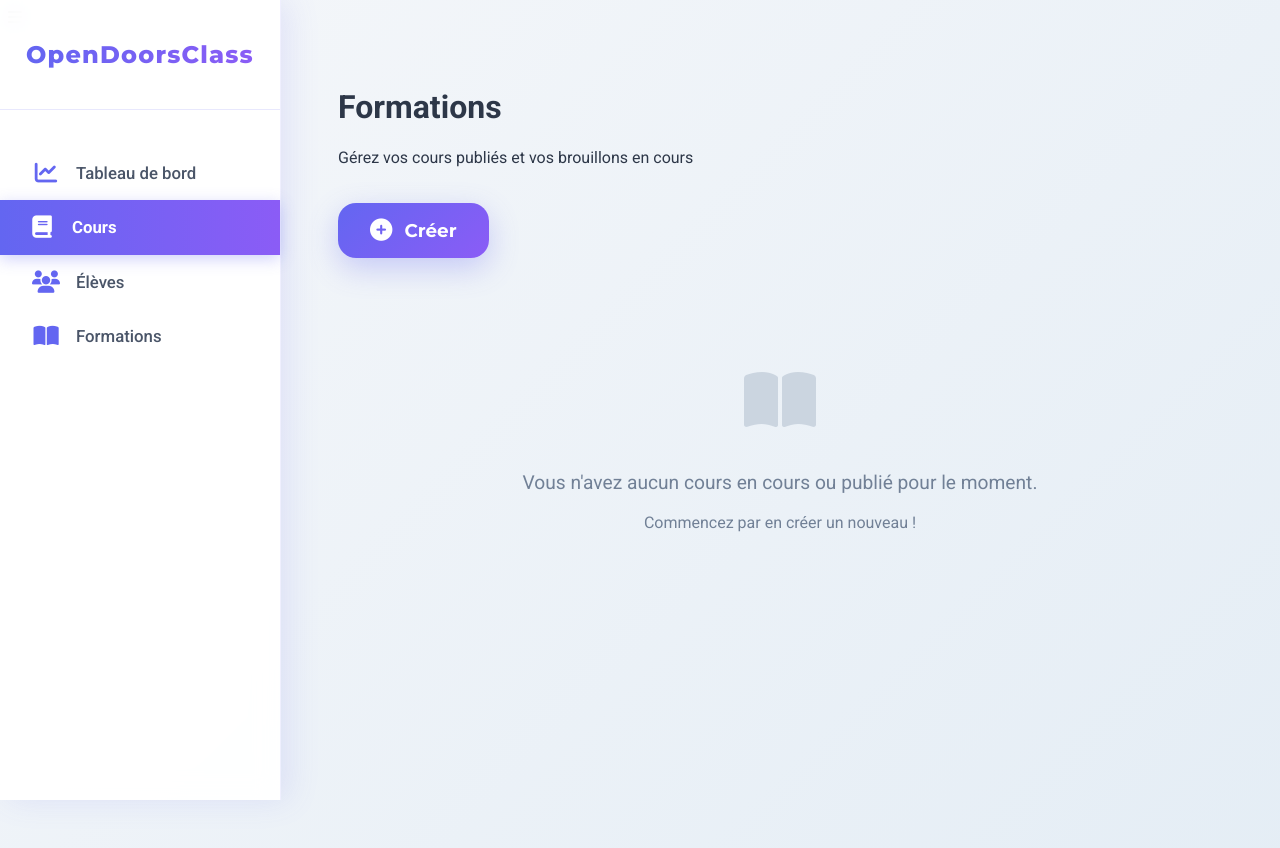
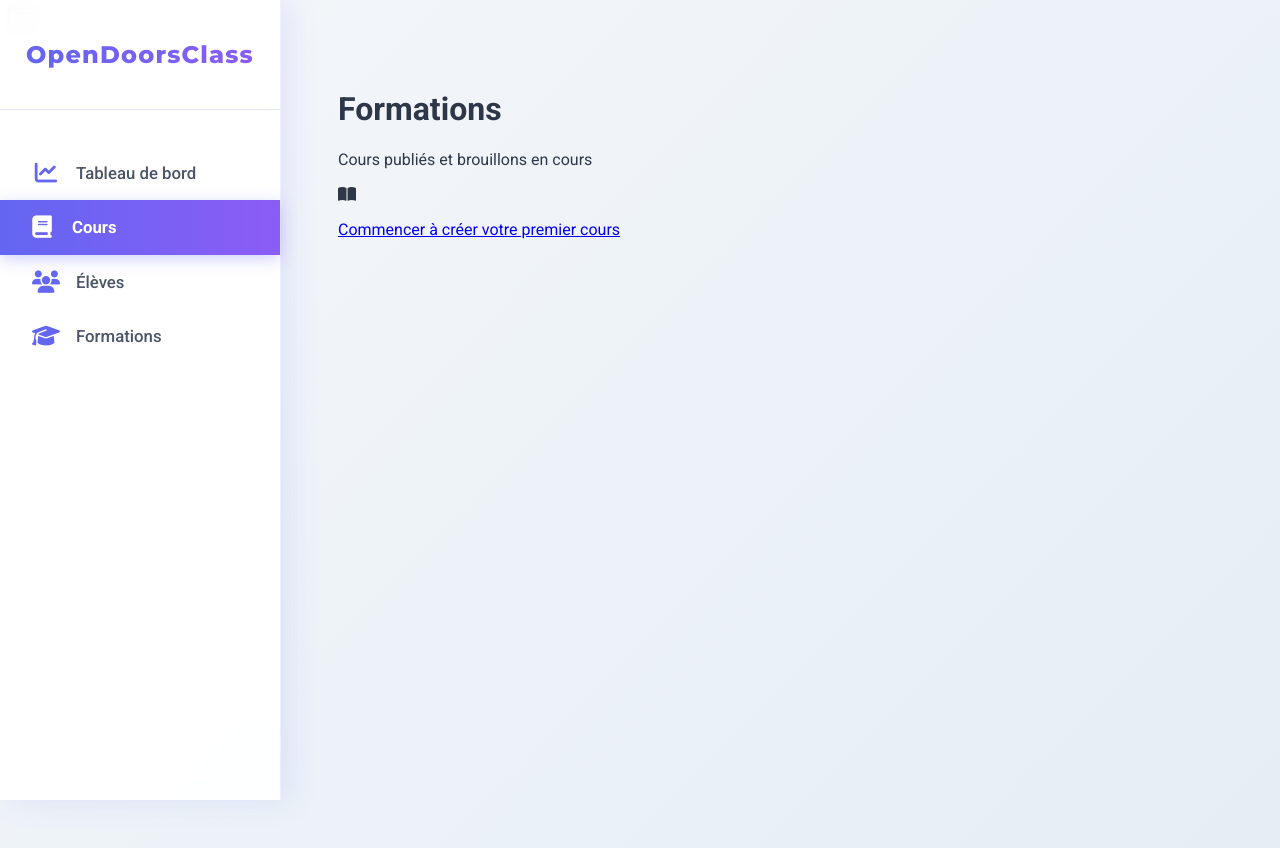
Before and after one commit to NathanLeFuturMillionaire/mrnathanenglish, a PHP site: page /mrnathan-english/app/views/admins/courses/listCourses.php in a window 1280 px wide. Shown: the top 848 px of the page. Before the commit the page ends 800 px from the top, so only its background shows below. Run offline with PHP 8.4, Linux system fonts and the light colour scheme.

Commit message:
ui(course): add course listing with drafts and published items

```diff
--- a/app/views/admins/courses/listCourses.php
+++ b/app/views/admins/courses/listCourses.php
@@ -1,96 +1,143 @@
 <!DOCTYPE html>
-<html lang="en">
+<html lang="fr">
 
 <head>
     <meta charset="UTF-8">
     <meta name="viewport" content="width=device-width, initial-scale=1.0">
-    <title>OpenDoorsClass - Créer un cours</title>
+    <title>Formations – OpenDoorsClass</title>
+
+    <!-- Fonts -->
     <link rel="preconnect" href="https://fonts.googleapis.com">
     <link rel="preconnect" href="https://fonts.gstatic.com" crossorigin>
-    <link href="https://fonts.googleapis.com/css2?family=Montserrat:wght@500;600;700;800&family=Roboto:wght@400;500;700&display=swap" rel="stylesheet">
+    <link href="https://fonts.googleapis.com/css2?family=Montserrat:wght@600;700;800&family=Roboto:wght@400;500;700&display=swap" rel="stylesheet">
+
+    <!-- Icons -->
     <link rel="stylesheet" href="https://cdnjs.cloudflare.com/ajax/libs/font-awesome/6.5.0/css/all.min.css">
+
+    <!-- Styles -->
     <link rel="stylesheet" href="../public/css/admins/courses/listCourses.css">
-    <title>Cours - OpenDoorsClass</title>
 </head>
 
 <body>
 
-    <!-- Bouton burger mobile -->
-    <div class="mobile-menu-toggle">
+    <!-- Menu mobile -->
+    <button class="mobile-menu-toggle" aria-label="Ouvrir le menu">
         <i class="fas fa-bars"></i>
-    </div>
+    </button>
 
     <!-- Sidebar -->
     <aside class="sidebar">
         <div class="sidebar-header">
             <h2>OpenDoorsClass</h2>
         </div>
+
         <nav class="sidebar-nav">
             <ul>
-                <li><a href="./dashboard"><i class="fas fa-chart-line"></i><span>Tableau de bord</span></a></li>
-                <li><a href="./courses" class="active"><i class="fas fa-book"></i><span>Cours</span></a></li>
-                <li><a href="#"><i class="fas fa-users"></i><span>Élèves</span></a></li>
-                <li><a href="#"><i class="fas fa-book-open"></i><span>Formations</span></a></li>
+                <li>
+                    <a href="../public/dashboard">
+                        <i class="fas fa-chart-line"></i>
+                        <span>Tableau de bord</span>
+                    </a>
+                </li>
+                <li>
+                    <a href="../public/courses" class="active">
+                        <i class="fas fa-book"></i>
+                        <span>Cours</span>
+                    </a>
+                </li>
+                <li>
+                    <a href="../public/students">
+                        <i class="fas fa-users"></i>
+                        <span>Élèves</span>
+                    </a>
+                </li>
+                <li>
+                    <a href="#">
+                        <i class="fas fa-graduation-cap"></i>
+                        <span>Formations</span>
+                    </a>
+                </li>
             </ul>
         </nav>
     </aside>
 
     <main class="main-content">
+
         <header class="page-header">
             <h1>Formations</h1>
-            <p class="subtitle">Gérez vos cours publiés et vos brouillons en cours</p>
+            <p class="subtitle">Cours publiés et brouillons en cours</p>
+            <!-- <a href="../public/courses/create" class="btn-new-course">
+                <i class="fas fa-plus-circle"></i>
+                Créer un cours
+            </a> -->
         </header>
 
-        <a href="./courses/create" class="btn-new-course">
-            <i class="fas fa-plus-circle"></i>
-            Créer
-        </a>
+        <?php if (empty($allCourses)): ?>
+            <section class="empty-state">
+                <i class="fas fa-book-open"></i>
+                <p><a href="../public/courses/create">Commencer à créer votre premier cours</a></p>
+            </section>
+        <?php else: ?>
+            <section class="courses-grid">
+                <?php foreach ($allCourses as $course): ?>
+                    <?php
+                    $isDraft = !empty($course['is_draft']);
+                    $courseId = $isDraft ? $course['draft_id'] : $course['id'];
+                    ?>
 
-        <?php if (empty($allCourses)): ?>
-            <div style="text-align: center; padding: 60px 20px; color: #718096;">
-                <i class="fas fa-book-open" style="font-size: 4rem; margin-bottom: 20px; color: #cbd5e0;"></i>
-                <p style="font-size: 1.2rem;">Vous n'avez aucun cours en cours ou publié pour le moment.</p>
-                <p>Commencez par en créer un nouveau !</p>
-            </div>
-        <?php else: ?>
-            <div class="courses-grid">
-                <?php foreach ($allCourses as $course): ?>
-                    <div class="course-card <?= ($course['is_draft'] ?? false) ? 'draft' : 'published' ?>">
-                        <img src=".<?= htmlspecialchars($course['profile_picture'] ?? '/assets/img/default-course.jpg') ?>"
-                            alt="<?= htmlspecialchars($course['title_course'] ?? 'Sans titre') ?>">
+                    <article class="course-card <?= $isDraft ? 'draft' : 'published' ?>">
+                        <img
+                            src=".<?= htmlspecialchars($course['profile_picture']) ?>"
+                            alt="Illustration du cours <?= htmlspecialchars($course['title_course']) ?>"
+                            loading="lazy">
 
                         <div class="course-card-content">
-                            <h3><?= htmlspecialchars($course['title_course'] ?? 'Sans titre') ?></h3>
+                            <h3><?= htmlspecialchars($course['title_course']) ?></h3>
 
-                            <?php if ($course['is_draft'] ?? false): ?>
-                                <span class="badge badge-draft">Brouillon</span>
-                                <div class="actions">
-                                    <a href="./courses/draft/<?= $course['draft_id'] ?>" class="btn-primary">
+                            <span class="badge <?= $isDraft ? 'badge-draft' : 'badge-published' ?>">
+                                <?= $isDraft ? 'Brouillon' : 'Publié' ?>
+                            </span>
+
+                            <div class="course-description">
+                                <p>
+                                    <?php
+                                    $description = html_entity_decode($course['description_course'] ?? '');
+                                    $excerpt = mb_strimwidth($description, 0, 100, '…', 'UTF-8');
+                                    echo htmlspecialchars($excerpt);
+                                    ?>
+                                </p>
+                            </div>
+
+
+                            <div class="actions">
+                                <?php if ($isDraft): ?>
+                                    <a href="../public/courses/create" class="btn-primary">
                                         <i class="fas fa-edit"></i> Reprendre
                                     </a>
-                                    <a href="../courses/delete-draft/<?= $course['draft_id'] ?>"
+                                    <a
+                                        href="../public/courses/delete-draft?id=<?= (int) $courseId ?>"
                                         class="btn-danger"
-                                        onclick="return confirm('Supprimer définitivement ce brouillon ?')">
+                                        onclick="return confirm('Supprimer définitivement ce brouillon ?');">
                                         <i class="fas fa-trash"></i> Supprimer
                                     </a>
-                                </div>
-                            <?php else: ?>
-                                <span class="badge badge-published">Publié</span>
-                                <div class="actions">
-                                    <a href="../courses/edit/<?= $course['id'] ?>" class="btn-primary">
+
+                                <?php else: ?>
+                                    <a href="/courses/edit/<?= $courseId ?>" class="btn-primary">
                                         <i class="fas fa-edit"></i> Modifier
                                     </a>
-                                    <a href="../courses/view/<?= $course['id'] ?>" class="btn-secondary">
-                                        <i class="fas fa-eye"></i> Voir en ligne
+                                    <a href="/courses/view/<?= $courseId ?>" class="btn-secondary">
+                                        <i class="fas fa-eye"></i> Voir
                                     </a>
-                                </div>
-                            <?php endif; ?>
+                                <?php endif; ?>
+                            </div>
                         </div>
-                    </div>
+                    </article>
                 <?php endforeach; ?>
-            </div>
+            </section>
         <?php endif; ?>
+
     </main>
+
 </body>
 
 </html>
```
